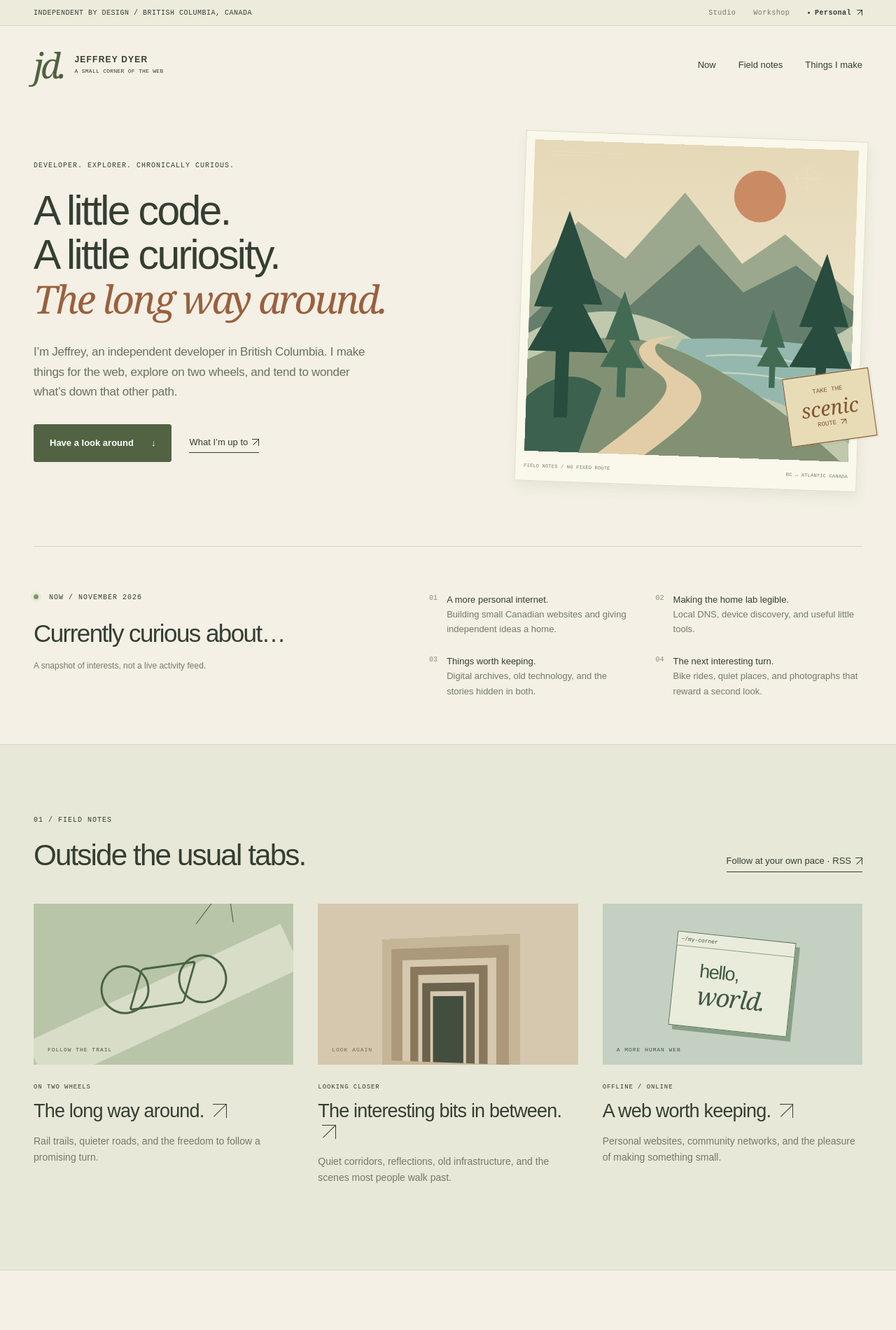
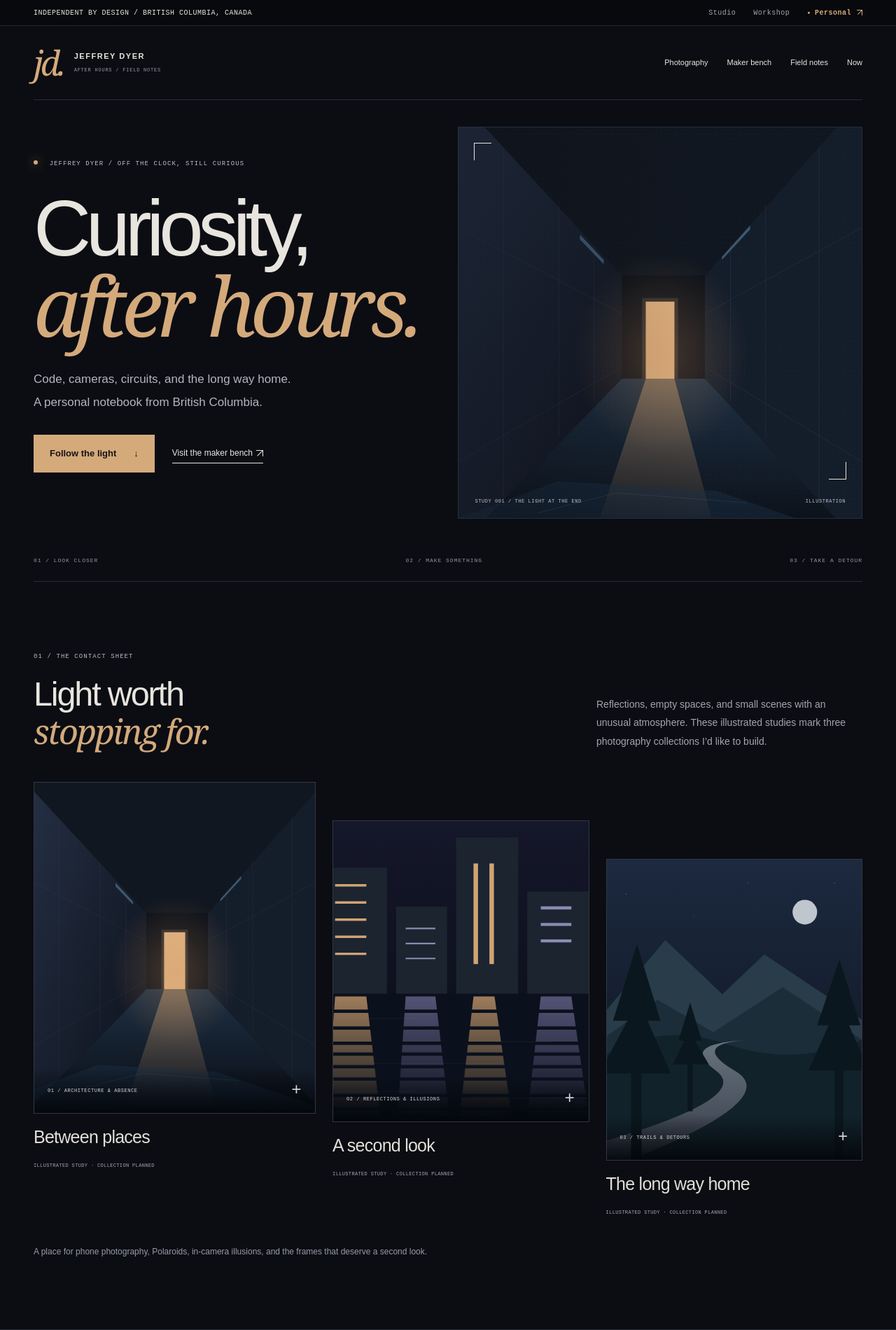
Before and after one commit to jsdyer/jeffrey-dyer, a PHP site: page / in a window 1280 px wide. Shown: the top 1900 px of the page at 70% size. Run offline with PHP 8.4, Linux system fonts and the light colour scheme.

Commit message:
Give the personal site an after-hours photography and maker identity

```diff
--- a/app/layout.php
+++ b/app/layout.php
@@ -3,17 +3,18 @@
 <head>
 <meta charset="utf-8"><meta name="viewport" content="width=device-width,initial-scale=1">
 <title><?= escape($title) ?></title><meta name="description" content="<?= escape($note['summary'] ?? $data['description']) ?>">
-<meta name="theme-color" content="<?= $key === 'workshop' ? '#171e1b' : '#f5f4ee' ?>">
+<meta name="theme-color" content="<?= $key === 'personal' ? '#0b0d13' : ($key === 'workshop' ? '#171e1b' : '#f5f4ee') ?>">
 <link rel="icon" href="<?= asset_url('favicon.svg') ?>" type="image/svg+xml">
 <link rel="canonical" href="<?= escape(['studio'=>'https://jsdtechnologies.ca/','workshop'=>'https://jsd.technology/','personal'=>'https://jeffreydyer.ca/'][$key] . ($note ? '?note=' . rawurlencode($note['slug']) : '')) ?>">
 <?php if (defined('STATIC_EXPORT')): ?><meta name="robots" content="noindex,nofollow"><?php endif ?>
 <link rel="stylesheet" href="<?= asset_url('style.css') ?>"><script src="<?= asset_url('app.js') ?>" defer></script>
+<?php if ($key === 'personal'): ?><link rel="stylesheet" href="<?= asset_url('personal.css') ?>"><?php endif ?>
 <?php if ($key !== 'studio'): ?><link rel="alternate" type="application/rss+xml" title="<?= escape($data['title']) ?>" href="<?= feed_url($key) ?>"><?php endif ?>
 </head>
 <body class="<?= $key ?>">
 <a class="skip" href="#main">Skip to content</a>
 <div class="network"><div class="wrap network-inner"><span>INDEPENDENT BY DESIGN <span class="network-location">/ BRITISH COLUMBIA, CANADA</span></span><nav aria-label="JSD network"><a <?= $key==='studio'?'aria-current="page"':'' ?> href="<?= page_url('studio') ?>">Studio</a><a <?= $key==='workshop'?'aria-current="page"':'' ?> href="<?= page_url('workshop') ?>">Workshop</a><a <?= $key==='personal'?'aria-current="page"':'' ?> href="<?= page_url('personal') ?>">Personal <span aria-hidden="true"><span class="arrow" aria-hidden="true"></span></span></a></nav></div></div>
-<header class="wrap header"><a class="brand" href="<?= page_url($key) ?>"><?php if ($key==='personal'): ?><span class="personal-mark">jd.</span><span>JEFFREY DYER<span class="brand-sub">A SMALL CORNER OF THE WEB</span></span><?php else: ?><span class="mark">jsd<span>.</span></span><span><?= $key==='studio'?'TECHNOLOGIES':'TECHNOLOGY' ?><span class="brand-sub"><?= $key==='studio'?'INDEPENDENT DEVELOPMENT & SYSTEMS':'THE WORKSHOP' ?></span></span><?php endif ?></a><nav class="main-nav" aria-label="Main navigation"><?php if ($key==='studio'): ?><a href="<?= page_url($key) ?>#services">What I do</a><a href="<?= page_url($key) ?>#work">Selected work</a><a href="<?= page_url($key) ?>#pricing">Pricing</a><a class="nav-cta" href="<?= page_url($key) ?>#contact">Let’s talk <span><span class="arrow" aria-hidden="true"></span></span></a><?php elseif($key==='workshop'): ?><a href="<?= page_url($key) ?>#projects">Projects</a><a href="<?= page_url($key) ?>#notes">Lab notes</a><a href="https://github.com/jsdyer">GitHub <span class="arrow" aria-hidden="true"></span></a><?php else: ?><a href="<?= page_url($key) ?>#now">Now</a><a href="<?= page_url($key) ?>#journal">Field notes</a><a href="<?= page_url($key) ?>#projects">Things I make</a><?php endif ?></nav></header>
+<header class="wrap header"><a class="brand" href="<?= page_url($key) ?>"><?php if ($key==='personal'): ?><span class="personal-mark">jd.</span><span>JEFFREY DYER<span class="brand-sub">AFTER HOURS / FIELD NOTES</span></span><?php else: ?><span class="mark">jsd<span>.</span></span><span><?= $key==='studio'?'TECHNOLOGIES':'TECHNOLOGY' ?><span class="brand-sub"><?= $key==='studio'?'WEB · IT · SECURITY · GROWTH':'THE WORKSHOP' ?></span></span><?php endif ?></a><nav class="main-nav" aria-label="Main navigation"><?php if ($key==='studio'): ?><a href="<?= page_url($key) ?>#services">What I do</a><a href="<?= page_url($key) ?>#work">Selected work</a><a href="<?= page_url($key) ?>#pricing">Pricing</a><a class="nav-cta" href="<?= page_url($key) ?>#contact">Let’s talk <span><span class="arrow" aria-hidden="true"></span></span></a><?php elseif($key==='workshop'): ?><a href="<?= page_url($key) ?>#projects">Projects</a><a href="<?= page_url($key) ?>#ideas">Ideas</a><a href="<?= page_url($key) ?>#notes">Lab notes</a><a href="https://github.com/jsdyer">GitHub <span class="arrow" aria-hidden="true"></span></a><?php else: ?><a href="<?= page_url($key) ?>#photography">Photography</a><a href="<?= page_url($key) ?>#maker">Maker bench</a><a href="<?= page_url($key) ?>#journal">Field notes</a><a href="<?= page_url($key) ?>#now">Now</a><?php endif ?></nav></header>
 <main id="main">
 <?php if (isset($notFound)): ?><section class="wrap article"><p class="eyebrow">404 / A WRONG TURN</p><h1>This page isn’t here.</h1><p>There is still plenty to explore.</p><a class="button" href="<?= page_url($key) ?>">Back to the start <span class="arrow" aria-hidden="true"></span></a></section>
 <?php elseif ($note): ?><article class="wrap article"><a class="text-link" href="<?= page_url($key) ?>#<?= $key==='personal'?'journal':'notes' ?>">← All notes</a><p class="eyebrow"><?= escape($note['category']) ?> / <?= escape($note['date']) ?></p><h1><?= escape($note['title']) ?></h1><p class="lead"><?= escape($note['summary']) ?></p><div class="article-body"><?php foreach ($note['paragraphs'] as $paragraph): ?><p><?= escape($paragraph) ?></p><?php endforeach ?></div><a class="text-link" href="<?= feed_url($key) ?>">Follow along with RSS <span class="arrow" aria-hidden="true"></span></a></article>
--- a/app/personal.php
+++ b/app/personal.php
@@ -1,5 +1,67 @@
-<section class="wrap personal-hero"><div class="personal-hero-copy"><p class="eyebrow">DEVELOPER. EXPLORER. CHRONICALLY CURIOUS.</p><h1>A little code.<br>A little curiosity.<br><em>The long way around.</em></h1><p class="lead">I’m Jeffrey, an independent developer in British Columbia. I make things for the web, explore on two wheels, and tend to wonder what’s down that other path.</p><div class="hero-actions"><a class="button" href="#journal">Have a look around <span>↓</span></a><a class="text-link" href="#now">What I’m up to <span class="arrow" aria-hidden="true"></span></a></div></div><figure class="field-illustration"><img src="<?= asset_url('landscape.svg') ?>" width="600" height="680" alt="An illustration of a winding trail between evergreens, mountains, and a quiet coastline"><figcaption><span>FIELD NOTES / NO FIXED ROUTE</span><span>BC ↔ ATLANTIC CANADA</span></figcaption><div class="field-stamp">TAKE THE<br><strong>scenic</strong><br>ROUTE <span class="arrow" aria-hidden="true"></span></div></figure></section>
-<section class="wrap now-section" id="now"><div><p class="eyebrow"><span class="status-dot"></span> NOW / NOVEMBER 2026</p><h2>Currently curious about…</h2><p class="small-muted">A snapshot of interests, not a live activity feed.</p></div><ul><li><span>01</span><p><strong>A more personal internet.</strong> Building small Canadian websites and giving independent ideas a home.</p></li><li><span>02</span><p><strong>Making the home lab legible.</strong> Local DNS, device discovery, and useful little tools.</p></li><li><span>03</span><p><strong>Things worth keeping.</strong> Digital archives, old technology, and the stories hidden in both.</p></li><li><span>04</span><p><strong>The next interesting turn.</strong> Bike rides, quiet places, and photographs that reward a second look.</p></li></ul></section>
-<section class="journal-band"><div class="wrap section" id="journal"><div class="section-heading"><div><p class="eyebrow">01 / FIELD NOTES</p><h2>Outside the usual tabs.</h2></div><a class="text-link" href="<?= feed_url('personal') ?>">Follow at your own pace · RSS <span class="arrow" aria-hidden="true"></span></a></div><div class="journal-grid"><?php foreach ($data['notes'] as $index=>$item): ?><article><a href="<?= note_url('personal',$item['slug']) ?>" class="journal-art art-<?= $index ?>" aria-label="Read <?= escape($item['title']) ?>"><?php if ($index===0): ?><div class="bike-graphic"><i></i><i></i><span><span class="arrow" aria-hidden="true"></span></span></div><span>FOLLOW THE TRAIL</span><?php elseif($index===1): ?><div class="door-graphic"><i></i><i></i><i></i></div><span>LOOK AGAIN</span><?php else: ?><div class="web-graphic"><span>hello,<br><em>world.</em></span></div><span>A MORE HUMAN WEB</span><?php endif ?></a><p class="eyebrow"><?= escape($item['category']) ?></p><h3><a href="<?= note_url('personal',$item['slug']) ?>"><?= escape($item['title']) ?> <span class="arrow" aria-hidden="true"></span></a></h3><p><?= escape($item['summary']) ?></p></article><?php endforeach ?></div></div></section>
-<section class="wrap section personal-projects" id="projects"><div class="section-heading"><div><p class="eyebrow">02 / THINGS I MAKE</p><h2>Curiosity, with source code.</h2></div><p>I like tools that are small enough to understand and useful enough to keep.</p></div><div class="personal-project-list"><?php foreach($data['projects'] as $project): ?><a href="<?= escape($project['url']) ?>"><span class="project-symbol"><?= escape($project['symbol']) ?></span><div><h3><?= escape($project['title']) ?></h3><p><?= escape($project['description']) ?></p></div><span class="note-arrow"><span class="arrow" aria-hidden="true"></span></span></a><?php endforeach ?></div><a class="text-link" href="<?= page_url('workshop') ?>">More experiments at jsd.technology <span class="arrow" aria-hidden="true"></span></a></section>
-<section class="wrap personal-about section"><div><p class="eyebrow">03 / THE PERSON BETWEEN THE PROJECTS</p><h2>Same curiosity.<br><em>Different scenery.</em></h2></div><div><p class="lead">Linux and old computers. Coastal trails and unfamiliar streets. A good archive. An odd reflection. A conversation that starts with “how does that work?”</p><p>This is the place for the connections between them. The workshop holds the technical details; JSD Technologies is where that experience becomes work for clients. Here, there’s a little more room to wander.</p><div class="hero-actions"><a class="text-link" href="mailto:jeffdyer@gmail.com">Say hello <span class="arrow" aria-hidden="true"></span></a><a class="text-link" href="<?= page_url('studio') ?>">Looking for a developer? <span class="arrow" aria-hidden="true"></span></a></div></div></section>
+<section class="wrap after-hours-hero">
+  <div class="night-heading">
+    <p class="eyebrow"><span class="night-dot"></span> JEFFREY DYER / OFF THE CLOCK, STILL CURIOUS</p>
+    <h1>Curiosity,<br><em>after hours.</em></h1>
+    <p class="night-intro">Code, cameras, circuits, and the long way home.<br>A personal notebook from British Columbia.</p>
+    <div class="hero-actions"><a class="button" href="#photography">Follow the light <span>↓</span></a><a class="text-link" href="#maker">Visit the maker bench <span class="arrow" aria-hidden="true"></span></a></div>
+  </div>
+  <figure class="night-window">
+    <img src="<?= asset_url('night-study.svg') ?>" alt="An illustrated empty passage with a distant amber doorway and a blue reflection" width="900" height="1000">
+    <span class="viewfinder-corner corner-a" aria-hidden="true"></span><span class="viewfinder-corner corner-b" aria-hidden="true"></span>
+    <figcaption><span>STUDY 001 / THE LIGHT AT THE END</span><span>ILLUSTRATION</span></figcaption>
+  </figure>
+  <div class="night-index"><span>01 / LOOK CLOSER</span><span>02 / MAKE SOMETHING</span><span>03 / TAKE A DETOUR</span></div>
+</section>
+<section class="wrap section photo-section" id="photography">
+  <div class="section-heading">
+    <div><p class="eyebrow">01 / THE CONTACT SHEET</p><h2>Light worth<br><em>stopping for.</em></h2></div>
+    <p>Reflections, empty spaces, and small scenes with an unusual atmosphere. These illustrated studies mark three photography collections I’d like to build.</p>
+  </div>
+  <div class="contact-sheet">
+    <?php foreach ($data['collections'] as $index => $collection): ?>
+    <figure class="collection collection-<?= $index ?>">
+      <button type="button" class="photo-open" aria-label="View <?= escape($collection['title']) ?> study" data-src="<?= asset_url($collection['image']) ?>" data-title="<?= escape($collection['title']) ?>" data-caption="<?= escape($collection['description']) ?>" data-alt="<?= escape($collection['alt']) ?>">
+        <img src="<?= asset_url($collection['image']) ?>" alt="<?= escape($collection['alt']) ?>" width="900" height="1000" loading="lazy">
+        <span class="collection-label"><span><?= sprintf('%02d', $index + 1) ?> / <?= escape($collection['label']) ?></span><span aria-hidden="true">+</span></span>
+      </button>
+      <figcaption><h3><?= escape($collection['title']) ?></h3><span>ILLUSTRATED STUDY · COLLECTION PLANNED</span></figcaption>
+    </figure>
+    <?php endforeach ?>
+  </div>
+  <p class="photo-note">A place for phone photography, Polaroids, in-camera illusions, and the frames that deserve a second look.</p>
+  <noscript><p>These are illustrated collection studies; the photographs will come later.</p></noscript>
+</section>
+<dialog id="photo-dialog" aria-labelledby="photo-title">
+  <div class="lightbox-top"><span>CONTACT SHEET / ILLUSTRATED STUDY</span><button class="lightbox-close" type="button" aria-label="Close study">Close ×</button></div>
+  <img id="photo-image" alt="">
+  <div class="lightbox-copy"><div><h2 id="photo-title"></h2><p id="photo-caption"></p></div><div class="lightbox-controls"><button type="button" id="photo-prev" aria-label="Previous study">←</button><span id="photo-position" aria-live="polite"></span><button type="button" id="photo-next" aria-label="Next study">→</button></div></div>
+</dialog>
+<section class="maker-band" id="maker">
+  <div class="wrap section">
+    <div class="section-heading"><div><p class="eyebrow">02 / THE MAKER BENCH</p><h2>Sometimes it needs<br><em>a soldering iron.</em></h2></div><p>Hobby electronics, small physical interfaces, and the satisfying moment when a bit of code does something in the real world.</p></div>
+    <div class="maker-intro"><div class="circuit-art" aria-hidden="true"><div class="circuit-chip"><span>MAKE<br>SOMETHING<br>SMALL.</span></div><i class="circuit-led"></i><span class="circuit-label">LOW VOLTAGE / HIGH CURIOSITY</span></div><div><p class="eyebrow">A NOTEBOOK FOR FUTURE BUILDS</p><h3>From a breadboard<br>to something useful.</h3><p>Microcontrollers, sensors, old hardware, and little displays. This is where I’ll keep the experiments, parts notes, photographs, and lessons learned.</p><a class="text-link" href="<?= note_url('personal', 'from-code-to-circuits') ?>">Why this belongs here <span class="arrow" aria-hidden="true"></span></a></div></div>
+    <div class="maker-grid">
+      <?php foreach ($data['maker_ideas'] as $index => $idea): ?>
+      <article><div class="maker-number"><?= sprintf('%02d', $index + 1) ?> <span>IDEA TO EXPLORE</span></div><h3><?= escape($idea['title']) ?></h3><p><?= escape($idea['description']) ?></p><details><summary>Open the notebook <span aria-hidden="true">+</span></summary><p><?= escape($idea['first_step']) ?></p></details></article>
+      <?php endforeach ?>
+    </div>
+  </div>
+</section>
+<section class="wrap now-section" id="now">
+  <div><p class="eyebrow"><span class="night-dot"></span> NOW / NOVEMBER 2026</p><h2>On my mind<br><em>at the moment.</em></h2><p class="small-muted">An occasional snapshot of interests.</p></div>
+  <ul><li><span>01</span><p><strong>A more personal internet.</strong> Small Canadian websites, useful tools, and a corner of the web that feels like someone lives here.</p></li><li><span>02</span><p><strong>Code meeting the physical world.</strong> Hobby electronics, sensors, and ideas for little things to make.</p></li><li><span>03</span><p><strong>Looking twice.</strong> Reflections, liminal places, Polaroids, and optical-illusion photography.</p></li><li><span>04</span><p><strong>The next interesting turn.</strong> Rail trails, coastal detours, old infrastructure, and things worth keeping.</p></li></ul>
+</section>
+<section class="journal-band"><div class="wrap section" id="journal">
+  <div class="section-heading"><div><p class="eyebrow">03 / FIELD NOTES</p><h2>Some things<br><em>leave a trace.</em></h2></div><a class="text-link" href="<?= feed_url('personal') ?>">Follow at your own pace · RSS <span class="arrow" aria-hidden="true"></span></a></div>
+  <div class="personal-note-list">
+    <?php foreach ($data['notes'] as $index => $item): ?>
+    <a href="<?= note_url('personal', $item['slug']) ?>"><span class="note-index"><?= sprintf('%02d', $index + 1) ?></span><div><p class="eyebrow"><?= escape($item['category']) ?></p><h3><?= escape($item['title']) ?></h3><p><?= escape($item['summary']) ?></p></div><span class="note-arrow"><span class="arrow" aria-hidden="true"></span></span></a>
+    <?php endforeach ?>
+  </div>
+</div></section>
+<section class="wrap section personal-projects" id="projects">
+  <div class="section-heading"><div><p class="eyebrow">04 / THE DIGITAL SIDE</p><h2>Curiosity, with source code.</h2></div><p>The workshop is where the technical details live. A few threads from over there:</p></div>
+  <div class="personal-project-list"><?php foreach ($data['projects'] as $project): ?><a href="<?= escape($project['url']) ?>"><span class="project-symbol"><?= escape($project['symbol']) ?></span><div><h3><?= escape($project['title']) ?></h3><p><?= escape($project['description']) ?></p></div><span class="note-arrow"><span class="arrow" aria-hidden="true"></span></span></a><?php endforeach ?></div>
+  <a class="text-link" href="<?= page_url('workshop') ?>">More experiments at jsd.technology <span class="arrow" aria-hidden="true"></span></a>
+</section>
+<section class="wrap personal-about section"><div><p class="eyebrow">05 / THE PERSON BETWEEN THE PROJECTS</p><h2>Same curiosity.<br><em>Different scenery.</em></h2></div><div><p class="lead">A terminal window. A quiet street. A circuit that finally works. A photograph that feels a little strange.</p><p>I’m Jeffrey, an independent developer in British Columbia. The interests connect more than they might seem: understand how a thing works, follow an interesting path, and make something worth keeping.</p><p>This is my personal corner. The workshop holds the technical experiments; JSD Technologies is where that experience becomes work for clients.</p><div class="hero-actions"><a class="text-link" href="mailto:jeffdyer@gmail.com">Say hello <span class="arrow" aria-hidden="true"></span></a><a class="text-link" href="<?= page_url('studio') ?>">Looking for a technical partner? <span class="arrow" aria-hidden="true"></span></a></div></div></section>
```
Also changed, not shown: content/personal.json (+55 -2 lines), README.md, public/assets/app.js, public/assets/favicon.svg, public/assets/night-study.svg (added), public/assets/personal.css (added), public/assets/reflection-study.svg (added), public/assets/trail-study.svg (added).
